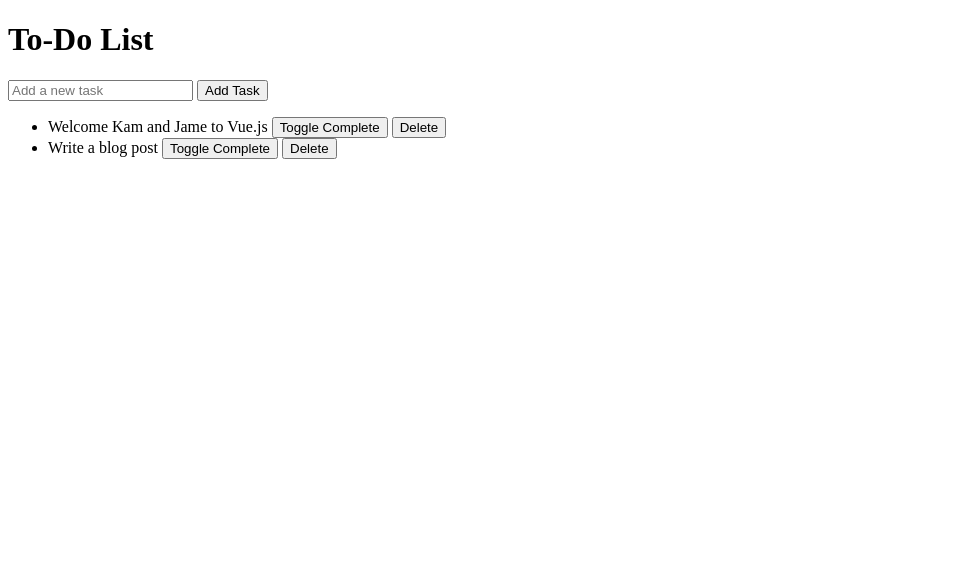
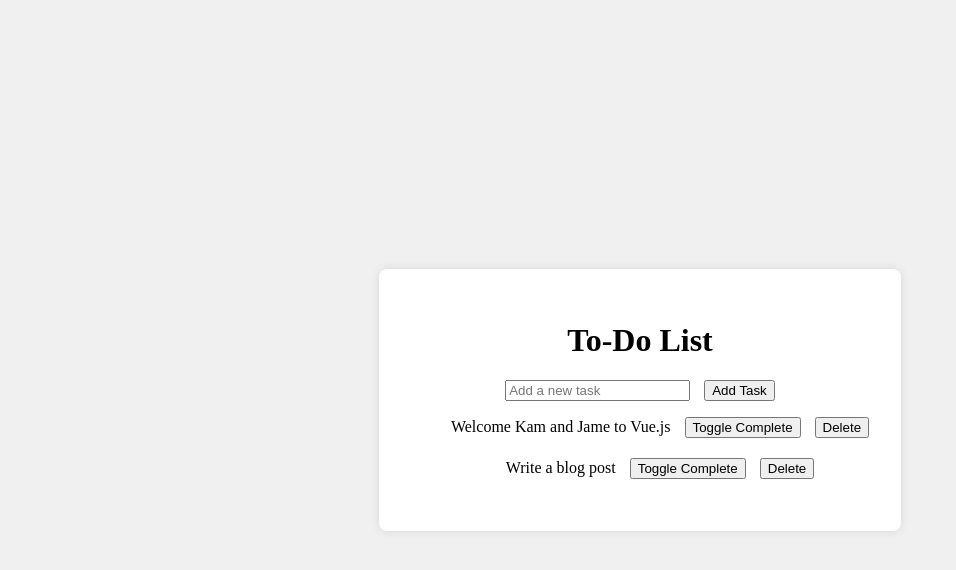
Before and after one commit to hunterAntal/VueToDoApp, a plain HTML site: page todo.html in a window 1280 px wide. Shown: the whole page, without its empty margins (0-956 px from the left). Drawn offline with nearby package versions, Linux system fonts and the light colour scheme.

Commit message:
added <style>

```diff
--- a/todo.html
+++ b/todo.html
@@ -4,9 +4,44 @@
     <meta charset="UTF-8">
     <meta name="viewport" content="width=device-width, initial-scale=1.0">
     <title>Vue.js To-Do List</title>
-  <!-- Include Vue.js from a CDN for easy access to Vue functionalities -->
     <script src="https://cdn.jsdelivr.net/npm/vue@2/dist/vue.js"></script>
+    <style>
+      /* Make body take up the full height of the viewport and apply flexbox */
+      body {
+        display: flex;
+        justify-content: center; /* Horizontal centering */
+        align-items: center; /* Vertical centering */
+        height: 100vh; /* Full height of the viewport */
+        margin: 0; /* Remove default body margin */
+        background-color: #f0f0f0; /* Optional: light background color */
+      }
+
+      /* Center the app container and add some padding */
+      #app {
+        background-color: #ffffff; /* Optional: make app background white */
+        padding: 2rem;
+        border-radius: 8px; /* Rounded corners for aesthetics */
+        box-shadow: 0px 0px 10px rgba(0, 0, 0, 0.1); /* Optional: shadow for depth */
+        text-align: center; /* Center text within the app */
+      }
+
+      /* Styling for the buttons to make it visually appealing */
+      button {
+        margin-left: 10px; /* Add space between buttons */
+      }
+
+      /* Optional: Add some space between tasks */
+      ul {
+        list-style-type: none; /* Remove bullet points */
+        padding: 10; /* Remove default padding */
+      }
+
+      li {
+        margin-bottom: 20px; /* Space between tasks */
+      }
+    </style>
   </head>
+
 <body>
   <!-- Vue Application Root -->
   <div id="app">
```
Lines whose indentation alone changed are shown as unchanged.
